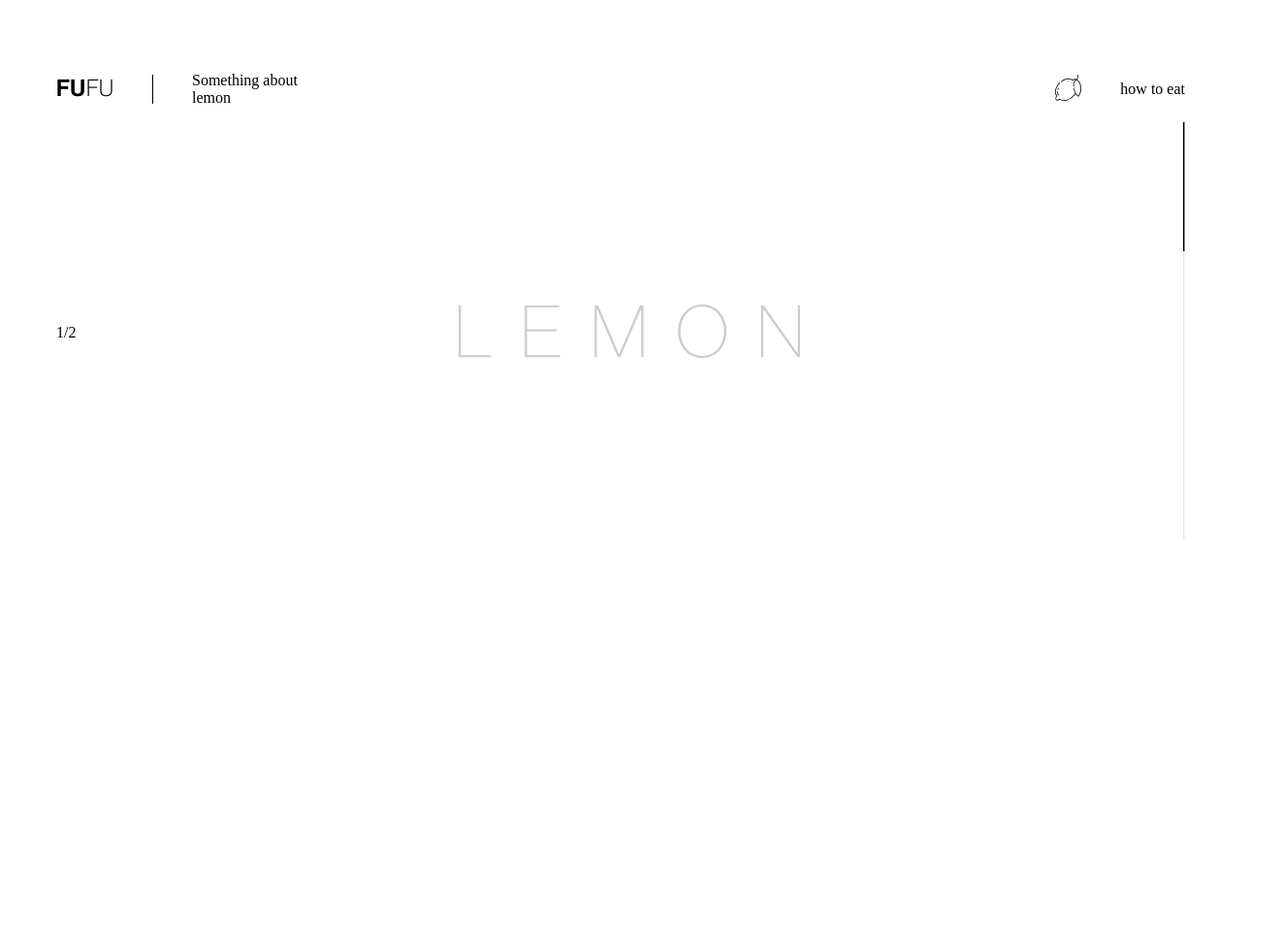
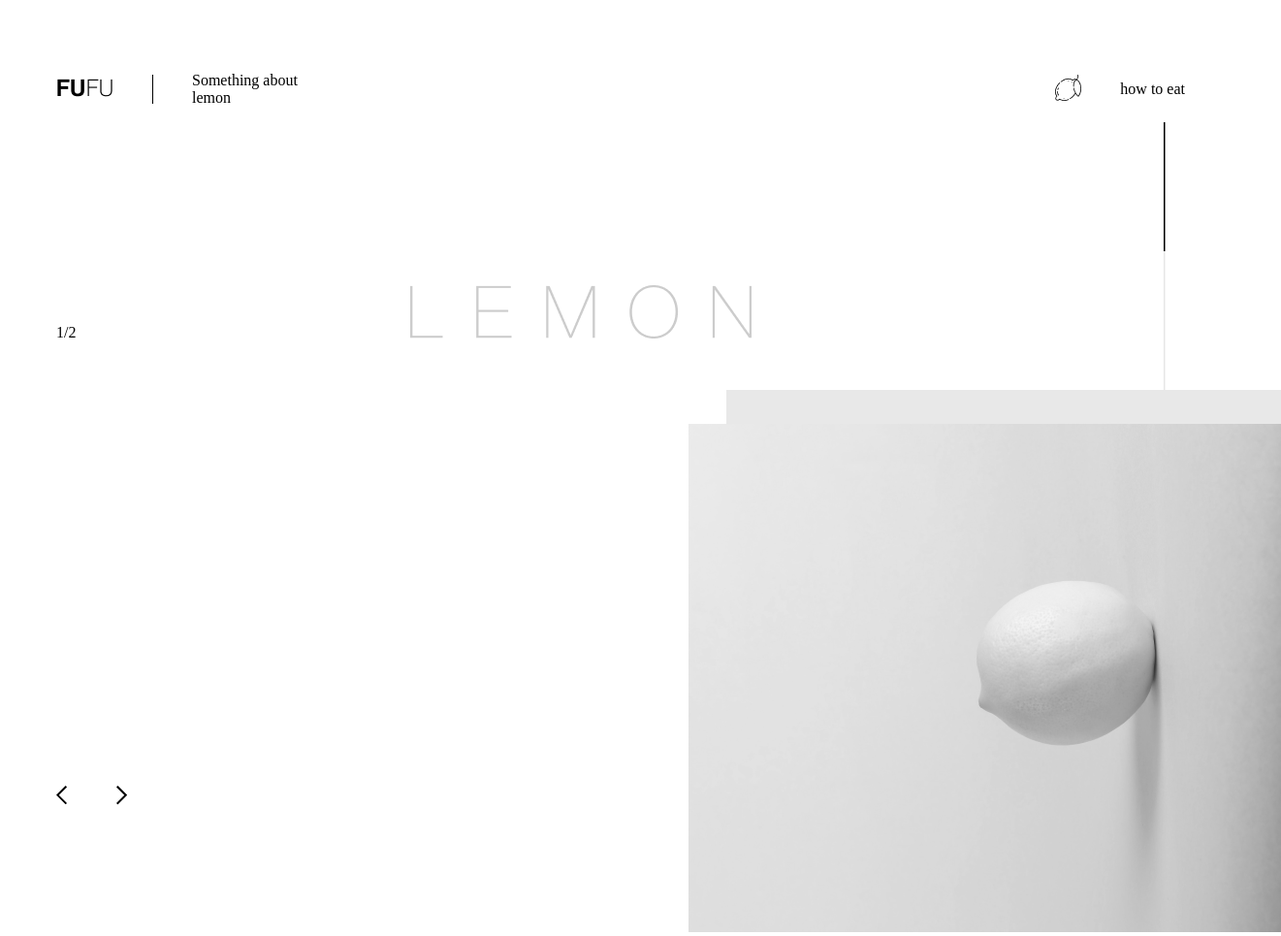
Before and after one commit to asilbekcodes/web_01, a plain HTML site: page Compiled-HTML/index.html in a window 1280 px wide. Shown: the whole page at 97% size, 1321 px wide, since content can reach past the window. Before the commit the page ends 800 px from the top, so only its background shows below. Drawn offline with Linux system fonts and the light colour scheme.

Commit message:
pug scss added

```diff
--- a/Compiled-HTML/index.html
+++ b/Compiled-HTML/index.html
@@ -1 +1,2 @@
-<!DOCTYPE html><html lang="en"><head><meta charset="UTF-8"><meta name="viewport" content="width=device-width, initial-scale=1.0"><link rel="stylesheet" href="../sass/style.css"><title>Document</title></head><body> </body><div class="container"><div class="container__content"> <div class="container__content-item"> <div> <img src="../img/Group 4.png" alt=""></div><div class="container__content-item__list"></div><div class="container__content-item-1"> <p>Something about lemon</p></div></div><div class="container__content-item"> <div> <img src="../img/Group.png" alt=""></div><div> <p>how to eat</p></div></div></div><div class="container__item"> <div><p>1/2</p></div><div><img src="../img/LEMON.png" alt=""></div><div> <img src="../img/Group 7.png" alt=""></div></div></div></html>
+<!DOCTYPE html><html lang="en"><head><meta charset="UTF-8"><meta name="viewport" content="width=device-width, initial-scale=1.0"><link rel="stylesheet" href="../sass/style.css"><title>Document</title></head><body> </body><div class="container"><div class="container__content"> <div class="container__content-item"> <div> <img src="../img/Group 4.png" alt=""></div><div class="container__content-item__list"></div><div class="container__content-item-1"> <p>Something about lemon</p></div></div><div class="container__content-item"> <div> <img src="../img/Group.png" alt=""></div><div> <p>how to eat</p></div></div></div><div class="container__item"> <div><p>1/2</p></div><div class="container__item-img-frist"><img src="../img/LEMON.png" alt=""></div><div class="container__item-img-second"> <img src="../img/Group 7.png" alt=""></div></div><div class="container__title"> <div class="container__title-img-frist"> <img src="../img/Vector.png" alt="">
+<img src="../img/Vector (1).png" alt=""></div><div class="container__title-img-second"> <img src="../img/cw1MAVs4wV8 (1).png" alt=""></div><div> <img src="../img/clarity_search-line.png" alt=""></div></div></div></html>
--- a/sass/style.scss
+++ b/sass/style.scss
@@ -23,5 +23,35 @@
         display: flex;
         justify-content: space-between;
         align-items: center;
+        margin-bottom: 40px;
+        .container__item-img-frist{
+            img{
+                margin-right: 80px;
+                margin-bottom: 40px;
+            }
+        }
+        .container__item-img-second {
+            img{
+                margin-right: 20px;
+            }
+        }
+    }
+    .container__title{
+        display: flex;
+        justify-content: space-between;
+        .container__title-img-frist{
+            display: flex;
+            align-items: center;
+            gap: 50px;
+            position: relative;
+            top: 200px;
+        }
+        .container__title-img-second{
+            position: absolute;
+            bottom: -165px;
+            left: 710px;
+            filter:grayscale(1);
+            box-shadow: 39px -35px 0px 0px rgba(232,232,232,1);
+        }
     }
 }
```
Also changed, not shown: sass/style.css, 2 other files.
